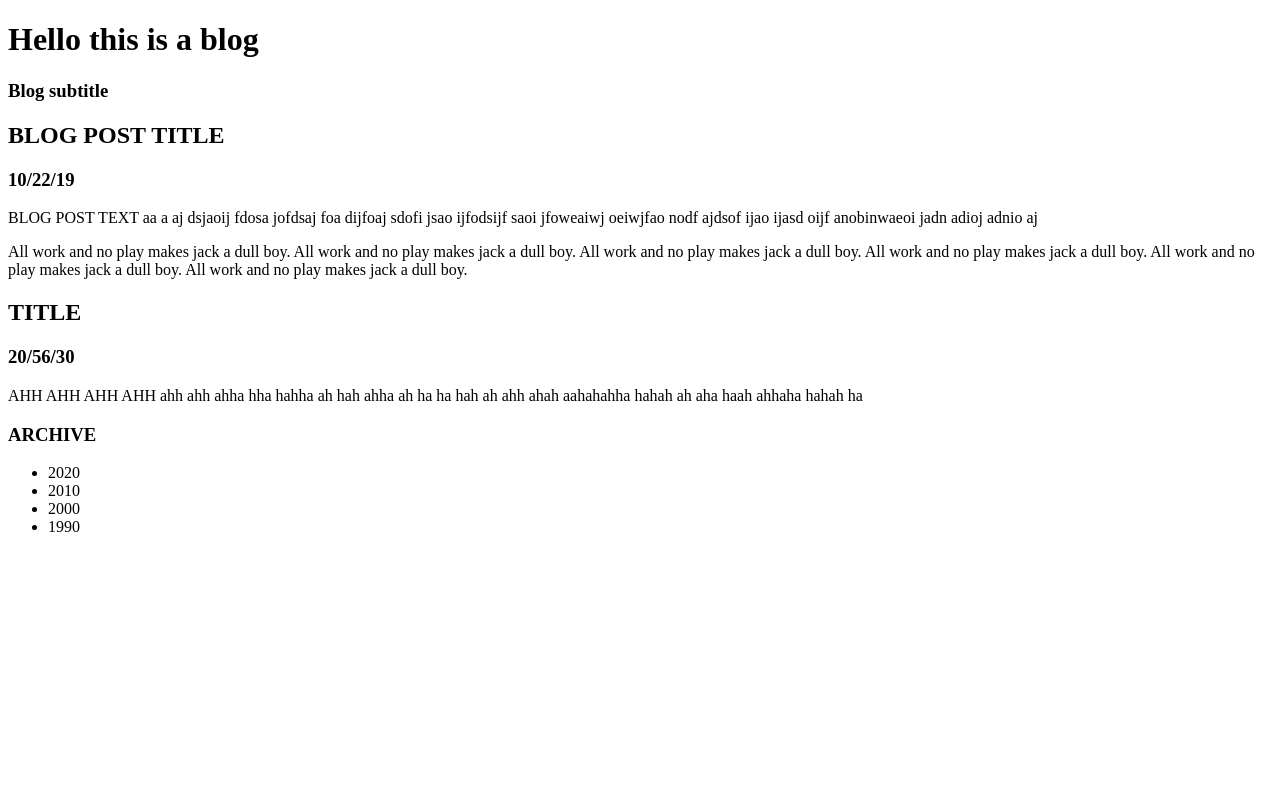
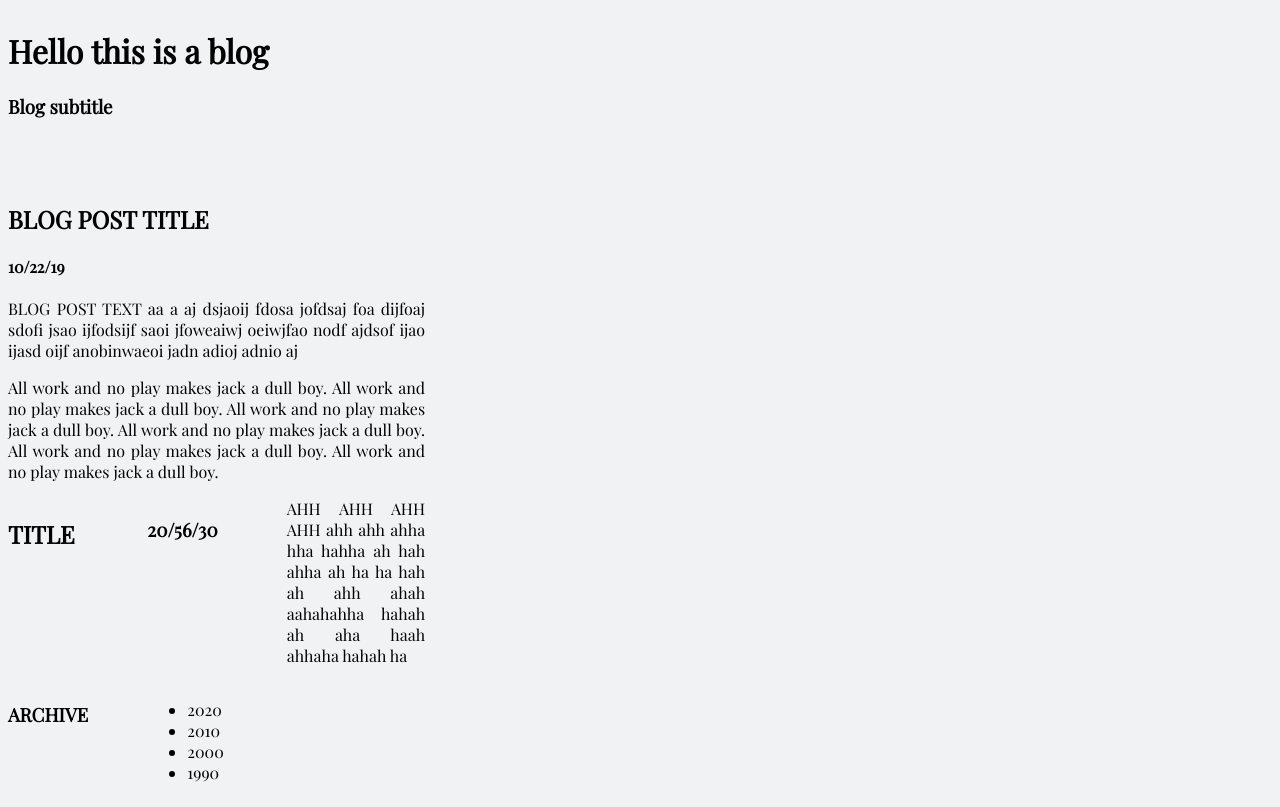
Before and after one commit to wiscofield/capstone, a plain HTML site: page index.html in a window 1280 px wide. Drawn offline with nearby package versions, Linux system fonts and the light colour scheme.

Commit message:
fixed it, playing w css grid

```diff
--- a/2020.css
+++ b/2020.css
@@ -0,0 +1,61 @@
+html{
+    margin: 0;
+    padding: 0;
+}
+
+body{
+    background-color: rgb(241, 242, 243);
+    font-family: "Playfair Display", serif;
+
+}
+
+.grid {
+    display: grid;
+    grid-template-columns: 20% 60% 20%;
+
+}
+
+p {
+	margin-top: 0;
+	text-align: justify;
+	}
+
+
+    .grid {
+        display: grid;
+        grid-template-columns: 33% 33% 33%;
+        grid-template-rows: 0.1fr 0.6fr;
+        gap: 1px 1px;
+        grid-template-areas: "header header header" "post post aside";
+      }
+
+    .aside {
+        display: grid;
+        grid-template-columns: 1fr 1fr 1fr;
+        grid-template-rows: 1.3fr 0.7fr;
+        gap: 1px 1px;
+        grid-template-areas: ". . ." "archive archive archive";
+        grid-area: aside;
+    }
+
+    .archive {
+        grid-area: archive;
+    }
+
+
+    .header {
+        display: grid;
+        grid-template-columns: 1fr 1fr 1fr;
+        grid-template-rows: 1.5fr 0.5fr;
+        gap: 1px 1px;
+        grid-template-areas: ". . ." "nav nav nav";
+        grid-area: header;
+      }
+
+      .nav {
+          grid-area: nav;
+        }
+
+      .post {
+          grid-area: post;
+         }
--- a/index.html
+++ b/index.html
@@ -6,8 +6,8 @@
   <meta name="viewport" content="width=device-width, initial-scale=1.0">
   <title>TITLE HERE</title>
 
-  <link href="stylesheets/2020.css" rel="stylesheets" type="text/css">
-  <link href="https://fonts.googleapis.com/css2?family=Playfair+Display&display=swap" rel="stylesheets">
+  <link href="2020.css" rel="stylesheet" type="text/css">
+  <link href="https://fonts.googleapis.com/css2?family=Playfair+Display&display=swap" rel="stylesheet">
 
 </head>
 
@@ -27,24 +27,26 @@
       <main>
       <div class="post">
         <h2 class="title">BLOG POST TITLE</h2>
-        <h3>10/22/19</h3>
+        <h4>10/22/19</h4>
         <p>
           BLOG POST TEXT aa a aj dsjaoij fdosa jofdsaj foa dijfoaj sdofi jsao ijfodsijf saoi jfoweaiwj oeiwjfao nodf
           ajdsof ijao ijasd oijf anobinwaeoi jadn adioj adnio aj
         </p>
+
         <p>
           All work and no play makes jack a dull boy. All work and no play makes jack a dull boy.
           All work and no play makes jack a dull boy. All work and no play makes jack a dull boy.
           All work and no play makes jack a dull boy. All work and no play makes jack a dull boy.
         </p>
       </div>
-      <div class="post">
+
+      <div class="aside">
         <h2 class="title">TITLE</h2>
         <h3>20/56/30</h3>
         <p>
           AHH AHH AHH AHH ahh ahh ahha hha hahha ah hah ahha ah ha ha hah ah ahh ahah aahahahha hahah ah aha haah ahhaha hahah ha
         </p>
-      </div class="archive">
+
         <h3>ARCHIVE</h3>
         <ul>
           <li>2020</li>
@@ -52,6 +54,7 @@
           <li>2000</li>
           <li>1990</li>
         </ul>
+      </div >
       </main>
 
 
--- a/stylesheets/2020.css
+++ /dev/null
@@ -1,20 +0,0 @@
-html{
-    margin: 0;
-    padding: 0;
-}
-
-body{
-    background-color: rgb(198, 220, 228);
-    font-family: "Playfair Display", serif;
-
-}
-
-.grid {
-display: grid;
-grid-template-columns: 20% 60% 20%;
-}
-
-p {
-	margin-top: 0;
-	text-align: justify;
-	}
```
Also changed, not shown: stylesheets/style.css (deleted).
